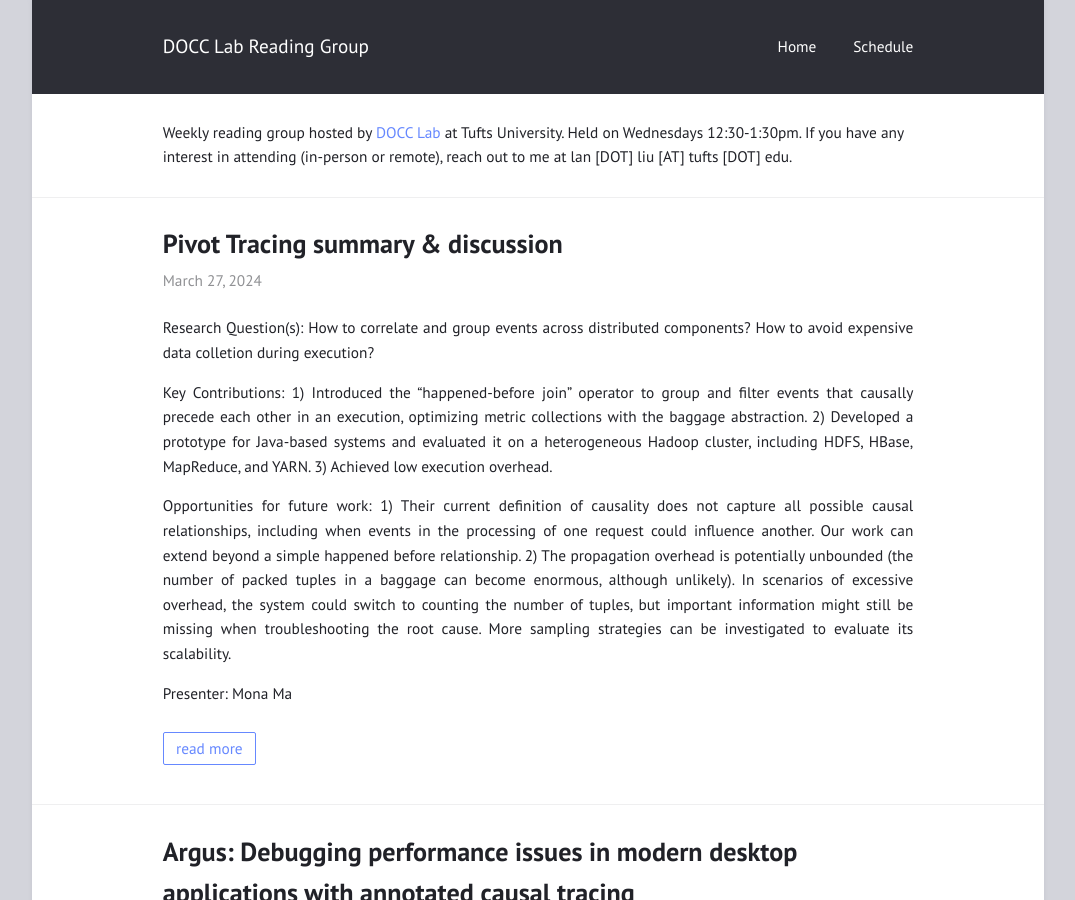
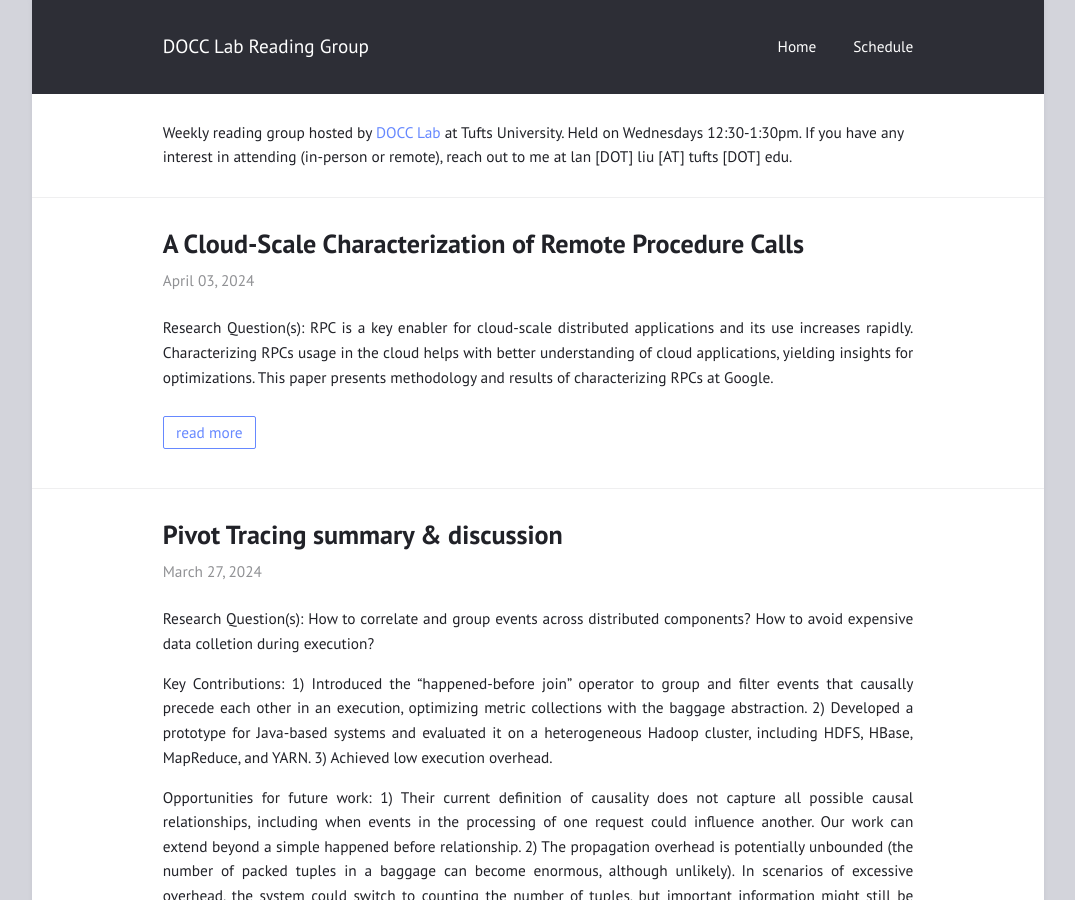
Before and after one commit to docc-lab/reading-group, a Jekyll site: the page built from index.html, in a window 1280 px wide and 900 px high. Shown: the whole window, without its empty margins (102-1177 px from the left). Built offline with Jekyll 4.4.1, drawn with Linux system fonts in a browser that asks for light colours.

Commit message:
summary for Google's RPC paper

```diff
--- /dev/null
+++ b/_posts/2024-04-03-google-rpc.md
@@ -0,0 +1,16 @@
+---
+title:  "A Cloud-Scale Characterization of Remote Procedure Calls"
+layout: post
+---
+
+
+Research Question(s): RPC is a key enabler for cloud-scale distributed applications and its use increases rapidly. Characterizing RPCs usage in the cloud helps with better understanding of cloud applications, yielding insights for optimizations. This paper presents methodology and results of characterizing RPCs at Google.
+
+
+Key Contributions: By analyzing monitoring datasets of metrics, traces, and CPU cycles spent on processing RPCs, the authors show that 1) the characters of latency, frequency, size, and nested hierarchy of over 10,000 distinct RPC methods and find that on average RPCs at Google operate at millisecond timescale (not microseconds which was the focus in many prior work) and kilobyte sizes. The RPC traces are wider than deeper, which is consistent with prior work; 2) At the tail, RPC latency tax, which is defined as non-application latencies, dominates a request's latency, indicating the importance of optimization of RPC; 3) They further breakdown the RPC latency tax into nine components and study latency variations within and across clusters, concluding that high server and memory utilization correlates with high variation within clusters. 4) Lastly, they find that RPC CPU utilization is heavily tailed. Also, most CPU cycles are consumed by a few services. Both results reveal the need for method-specific hardware optimization.
+
+
+Opportunities for future work: This work studies RPCs sent over TCP, leaving it a future work to study RPCs over RDMA, an important alternative transport. Also, inherently, the results hold at Google, but unclear if other cloud providers have similar concerns.
+
+
+Presenter: Max Liu
--- a/schedule.html
+++ b/schedule.html
@@ -174,6 +174,11 @@ title: "Schedule"
       <td>Mona Ma</td>
       <td><a href="https://www.usenix.org/conference/atc16/technical-sessions/presentation/mace">Pivot Tracing: Dynamic Causal Monitoring for Distributed Systems</a></td>
     </tr>
+    <tr>
+      <td>4/3/24</td>
+      <td>Max Liu</td>
+      <td><a href="https://dl.acm.org/doi/pdf/10.1145/3600006.3613156">A Cloud-Scale Characterization of Remote Procedure Calls</a></td>
+    </tr>
 </table>
   </div>
 </body>
```
